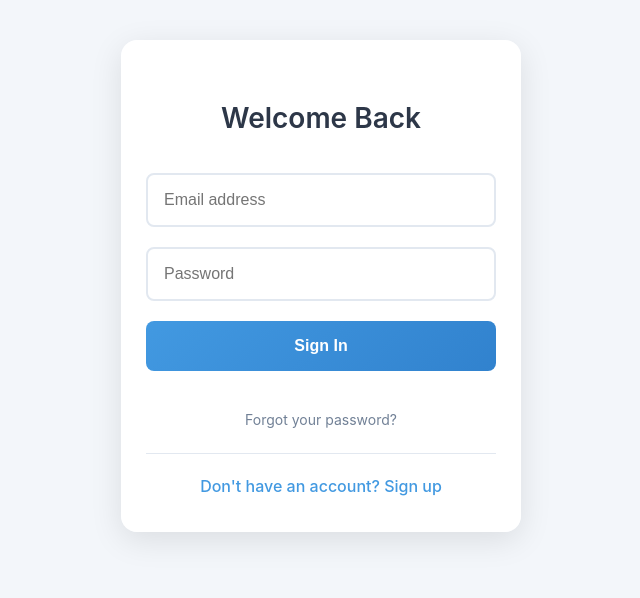
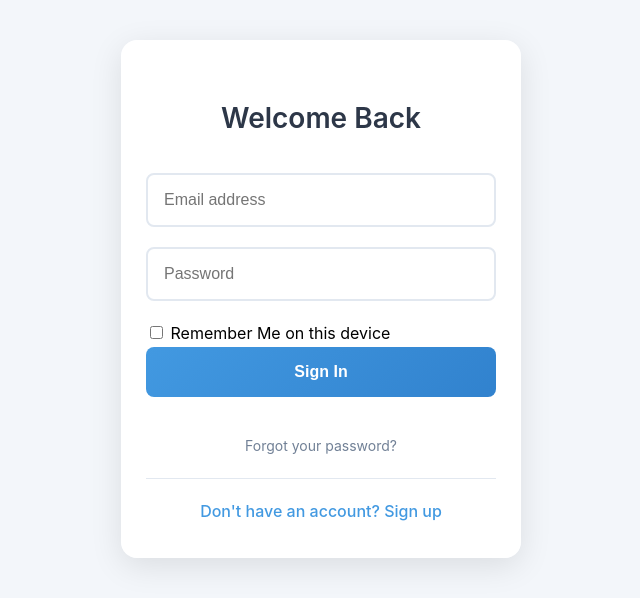
Before and after one commit to Baillie11/ClickCountdown, a Flask app: page /login in a window 1280 px wide. Shown: the top 598 px of the page, without its empty margins (319-959 px from the left). Run offline with Flask 3, Linux system fonts and the light colour scheme.

Commit message:
Bump version to 1.1.0, add Remember Me feature and version badge

```diff
--- a/app/auth.py
+++ b/app/auth.py
@@ -33,7 +33,8 @@ def login():
 
         if user_data and check_password_hash(user_data['password'], password):
             user = User(user_data)
-            login_user(user)
+            remember = 'remember' in request.form
+            login_user(user, remember=remember)
             return redirect(url_for('main.dashboard'))
 
         flash('Invalid credentials')
--- a/app/templates/login.html
+++ b/app/templates/login.html
@@ -17,6 +17,13 @@
 
   <input type="password" name="password" placeholder="Password" required>
 
+  <div class="form-group">
+    <label class="remember-label">
+      <input type="checkbox" name="remember" id="remember">
+      Remember Me on this device
+    </label>
+  </div>
+
   <input type="submit" value="Sign In">
 
   <div class="forgot-password">
--- a/config.py
+++ b/config.py
@@ -1,5 +1,7 @@
 import os
+from datetime import timedelta
 
 class Config:
     SECRET_KEY = os.environ.get('SECRET_KEY') or 'supersecretkey'
     MONGO_URI = os.environ.get('MONGO_URI') or 'mongodb+srv://andrew:v79i18OGZMCvmOl2@click.ahmkf2e.mongodb.net/clickcountdown?retryWrites=true&w=majority&appName=Click'
+    REMEMBER_COOKIE_DURATION = timedelta(days=365)
```
Also changed, not shown: README.md, 1 other file.
